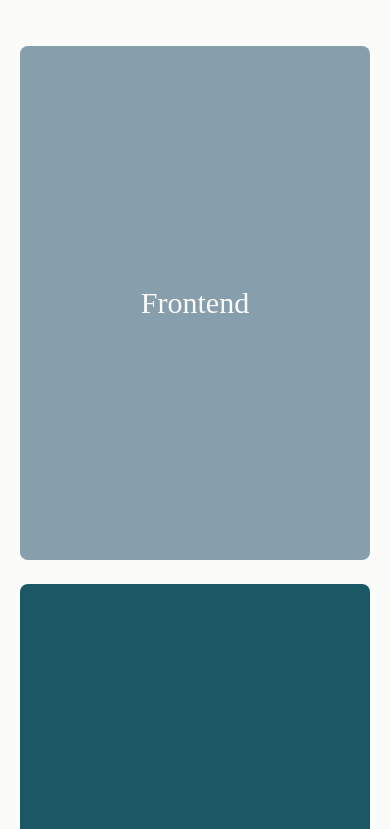
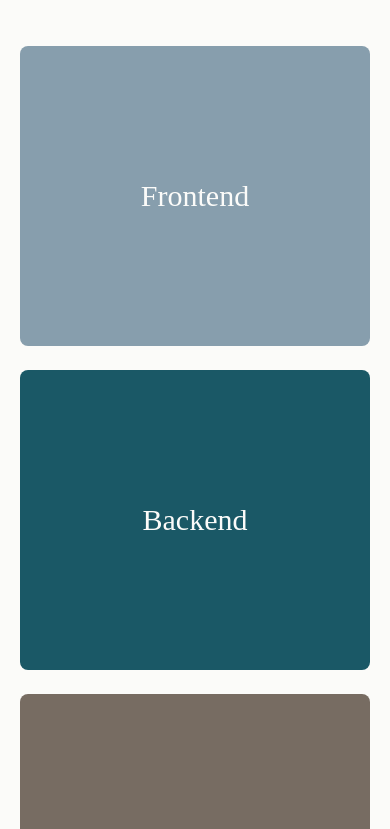
Before and after one commit to lordrichard6/reizinho-cv, a React (Vite) app: page / in a window 390 px wide. Shown: the part 3602-4431 px from the top of the page. Built offline with nearby package versions, Linux system fonts and the light colour scheme; the HTML template or start-up script is replaced by a standard one; a web font is replaced by a local one.

Commit message:
task:mobile fixes

```diff
--- a/src/components/SkillCard.tsx
+++ b/src/components/SkillCard.tsx
@@ -2,6 +2,7 @@ import React, { useRef, useState } from 'react'
 import { TySkillCard } from '../types';
 import { Tech } from '../data';
 import { motion } from 'framer-motion';
+import { TiArrowBack } from "react-icons/ti";
 
 const SkillCard: React.FC<TySkillCard> = ({ cardColor, cardType, title, techs }) => {
     const constraintsRef = useRef(null)
@@ -12,15 +13,16 @@ const SkillCard: React.FC<TySkillCard> = ({ cardColor, cardType, title, techs })
     };
 
     return (
-        <div className={`skill-card flex-centered relative w-[350px] h-[514px] cursor-pointer ${cardType} ${isFlipped ? 'is-flipped' : ''}`}>
-            <div onClick={handleButtonClick} className={`card-face front flex-centered rounded-lg ${cardColor}`}>
+        <div className={`skill-card flex-centered relative w-[350px] h-[300px] lg:h-[514px] ${cardType} ${isFlipped ? 'is-flipped' : ''}`}>
+            <div onClick={handleButtonClick} className={`card-face front flex-centered rounded-lg cursor-pointer ${cardColor}`}>
                 <h2>{title}</h2>
             </div>
             <div ref={constraintsRef} className={`card-face back flex-centered rounded-lg p-10 ${cardColor}`}>
-                <motion.div className="flex-centered flex-wrap">
+                <motion.div className="flex-centered flex-wrap relative">
+                <TiArrowBack onClick={handleButtonClick} className='absolute -top-20 -right-6 lg:-top-48 lg:-right-8 text-6xl cursor-pointer' />
                     {techs.map((tech: Tech) => {
                         return (
-                            <motion.div drag dragElastic={0.2} dragConstraints={constraintsRef} className='text-4xl border-solid border-2 text-slate-50 rounded-xl p-2 m-1' key={tech.name}>
+                            <motion.div drag dragElastic={0.2} dragConstraints={constraintsRef} className='text-4xl border-solid border-2 text-slate-50 rounded-xl p-2 m-1 cursor-pointer' key={tech.name}>
                                 <tech.icon />
                             </motion.div>)}
                         )
```
